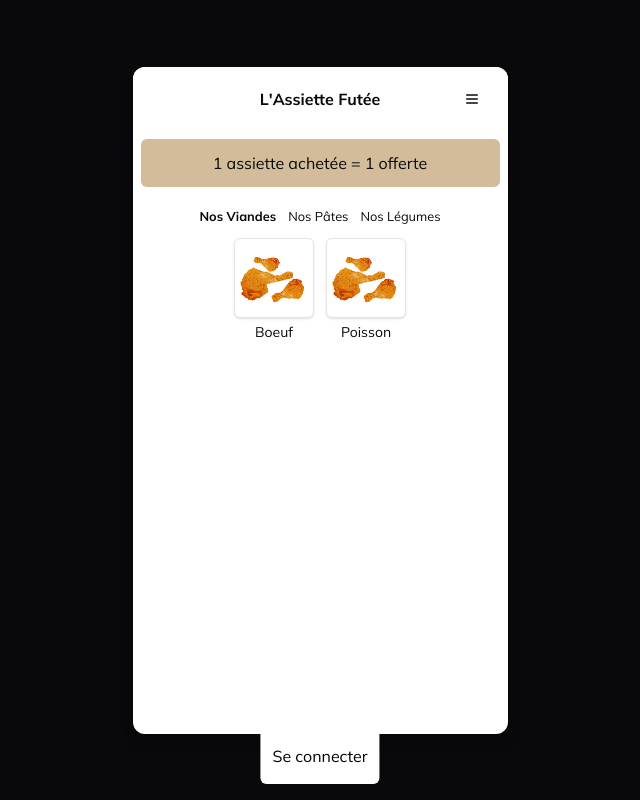
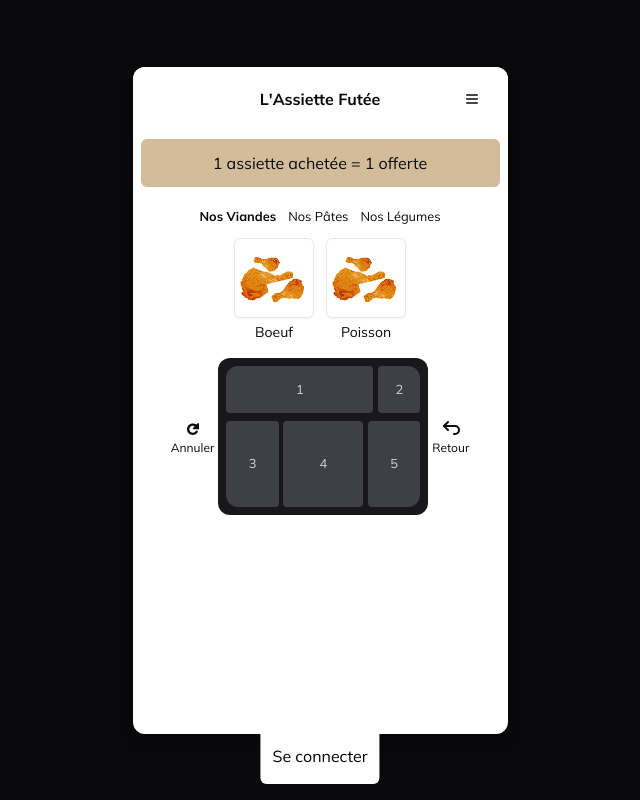
Before and after one commit to soufcod3/lassiettefutee, a Next.js app: page /compositeur in a window 1280 px wide. Shown: the whole page, without its empty margins (320-960 px from the left). Built offline with nearby package versions, Linux system fonts and the light colour scheme; no server answers.

Commit message:
plate setup

```diff
--- a/app/(root)/compositeur/page.tsx
+++ b/app/(root)/compositeur/page.tsx
@@ -1,4 +1,4 @@
-import Plate from "@/components/compositeur/Plate";
+import PlateCompositor from "@/components/compositeur/PlateCompositor";
 import AdBanner from "@/components/shared/AdBanner";
 import DrawerComponent from "@/components/shared/DrawerComponent";
 import Navbar from "@/components/shared/Navbar";
@@ -8,7 +8,7 @@ export default function Compositeur() {
         <div className="bg-background">
             <Navbar />
             <AdBanner />
-            <Plate />
+            <PlateCompositor />
             <DrawerComponent />
       </div>
     )
--- a/app/globals.css
+++ b/app/globals.css
@@ -71,6 +71,10 @@ body {
   }
 }
 
+.bg-background {
+  background-color: #;
+}
+
 .badge-container {
   top: -.5rem;
   right: -.5rem;
@@ -88,3 +92,11 @@ body {
   border-radius: .3rem;
   background-color: #0f0f0f;
 }
+
+.w-18 {
+  width: 4.5rem;
+}
+
+.h-50 {
+  height: 12.5rem;
+}
--- a/components/compositeur/Plate.tsx
+++ /dev/null
@@ -1,67 +0,0 @@
-"use client";
-
-import { useState } from "react";
-import { Card } from "../ui/card";
-
-import Image from "next/image";
-
-const Plate = () => {
-    return (
-        <div className="">
-            <Ingredients />
-        </div>
-    )
-}
-
-export default Plate;
-
-
-const Ingredients = () => {
-
-    const [selectedCategory, setSelectedCategory] = useState<string>("Nos Viandes");
-
-    const ingredients = {
-        "Nos Viandes": [
-            { "name": "Boeuf", "image": "/assets/ingredients/tenders.png" },
-            { "name": "Poisson", "image": "/assets/ingredients/tenders.png" }
-        ],
-        "Nos Pâtes": [
-            { "name": "Pâtes", "image": "/assets/ingredients/tenders.png" },
-            { "name": "Riz", "image": "/assets/ingredients/tenders.png" },
-            { "name": "Pâtes", "image": "/assets/ingredients/tenders.png" }
-        ],
-        "Nos Légumes": [
-            { "name": "Tomate", "image": "/assets/ingredients/tenders.png" },
-            { "name": "Oignon", "image": "/assets/ingredients/tenders.png" },
-            { "name": "Patates", "image": "/assets/ingredients/tenders.png" },
-            { "name": "Carotte", "image": "/assets/ingredients/tenders.png" },
-            { "name": "Tomate", "image": "/assets/ingredients/tenders.png" },
-            { "name": "Oignon", "image": "/assets/ingredients/tenders.png" },
-            { "name": "Patates", "image": "/assets/ingredients/tenders.png" },
-            { "name": "Carotte", "image": "/assets/ingredients/tenders.png" }
-        ]
-    };
-
-    return (
-        <>
-            <div className="flex gap-3 justify-center my-3">
-                {Object.keys(ingredients).map((category, index) => (
-                    <small key={index} className={`flex ${selectedCategory === category ? "font-semibold" : ""}`} onClick={() => setSelectedCategory(category)}>{category}</small>
-                ))}
-            </div>
-            {/* Carousel des ingrédients */}
-            <div className="flex justify-center">
-                <div className="flex gap-3 overflow-x-auto px-5 pb-3">
-                    {ingredients[selectedCategory as keyof typeof ingredients].map((ingredient, index) => (
-                        <div key={index} className="flex flex-col items-center justify-center">
-                            <Card className="rounded-md aspect-square flex items-center justify-center w-20 h-20">
-                                <Image src={ingredient.image} alt={ingredient.name} width={70} height={70} />
-                            </Card>
-                            <p className="text-center text-sm my-1">{ingredient.name}</p>
-                        </div>
-                    ))}
-                </div>
-            </div>
-        </>
-    )
-}
--- /dev/null
+++ b/components/compositeur/PlateCompositor.tsx
@@ -0,0 +1,138 @@
+"use client";
+
+import { useState } from "react";
+import { Card } from "../ui/card";
+
+import Image from "next/image";
+import { TiRefresh } from "react-icons/ti";
+import { TbArrowBackUp } from "react-icons/tb";
+
+
+
+
+const PlateCompositor = () => {
+    return (
+        <div className="flex flex-col items-center">
+            <Ingredients />
+            <div className="flex justify-center items-center gap-1">
+                <ResetButton />
+                <Plate />
+                <BackButton />
+            </div>
+        </div>
+    );
+};
+
+
+export default PlateCompositor;
+
+
+const Ingredients = () => {
+
+    const [selectedCategory, setSelectedCategory] = useState<string>("Nos Viandes");
+
+    const ingredients = {
+        "Nos Viandes": [
+            { "name": "Boeuf", "image": "/assets/ingredients/tenders.png" },
+            { "name": "Poisson", "image": "/assets/ingredients/tenders.png" }
+        ],
+        "Nos Pâtes": [
+            { "name": "Pâtes", "image": "/assets/ingredients/tenders.png" },
+            { "name": "Riz", "image": "/assets/ingredients/tenders.png" },
+            { "name": "Pâtes", "image": "/assets/ingredients/tenders.png" }
+        ],
+        "Nos Légumes": [
+            { "name": "Tomate", "image": "/assets/ingredients/tenders.png" },
+            { "name": "Oignon", "image": "/assets/ingredients/tenders.png" },
+            { "name": "Patates", "image": "/assets/ingredients/tenders.png" },
+            { "name": "Carotte", "image": "/assets/ingredients/tenders.png" },
+            { "name": "Tomate", "image": "/assets/ingredients/tenders.png" },
+            { "name": "Oignon", "image": "/assets/ingredients/tenders.png" },
+            { "name": "Patates", "image": "/assets/ingredients/tenders.png" },
+            { "name": "Carotte", "image": "/assets/ingredients/tenders.png" }
+        ]
+    };
+
+    return (
+        <>
+            <div className="flex gap-3 justify-center my-3">
+                {Object.keys(ingredients).map((category, index) => (
+                    <small key={index} className={`flex ${selectedCategory === category ? "font-semibold" : ""}`} onClick={() => setSelectedCategory(category)}>{category}</small>
+                ))}
+            </div>
+            {/* Carousel des ingrédients */}
+            <div className="flex justify-center">
+                <div className="flex gap-3 overflow-x-auto px-5 pb-3">
+                    {ingredients[selectedCategory as keyof typeof ingredients].map((ingredient, index) => (
+                        <div key={index} className="flex flex-col items-center justify-center">
+                            <Card className="rounded-md aspect-square flex items-center justify-center w-20 h-20 bg-white border-gray-200 shadow-sm">
+                                <Image src={ingredient.image} alt={ingredient.name} width={70} height={70} />
+                            </Card>
+                            <p className="text-center text-sm my-1">{ingredient.name}</p>
+                        </div>
+                    ))}
+                </div>
+            </div>
+        </>
+    )
+}
+
+const Plate = () => {
+
+    const [selectedComp, setSelectedComp] = useState<number | null>(null);
+
+
+    return (
+        <div className="plate-container mx-auto flex justify-center items-center relative aspect-[4/3] min-w-[210px] bg-zinc-900 rounded-xl px-1">
+            {/* if comp is selected, border-2 border-zinc-300 */}
+            <div
+                className={`${selectedComp === 1 ? "border-2 border-zinc-300" : ""} absolute top-2 left-2 comp-1 h-[30%] w-[70%] bg-zinc-700 rounded-sm rounded-tl-xl flex items-center justify-center`}
+                onClick={() => setSelectedComp(1)}
+                role="button">
+                <small className="text-gray-300 text-md">1</small>
+            </div>
+            <div
+                className={`${selectedComp === 2 ? "border-2 border-zinc-300" : ""} absolute top-2 right-2 comp-2 h-[30%] w-[20%] bg-zinc-700 rounded-sm rounded-tr-xl flex items-center justify-center`}
+                onClick={() => setSelectedComp(2)}
+                role="button">
+                <small className="text-gray-300 text-md">2</small>
+            </div>
+            <div
+                className={`${selectedComp === 3 ? "border-2 border-zinc-300" : ""} absolute bottom-2 left-2 comp-3 h-[55%] w-[25%] bg-zinc-700 rounded-sm rounded-bl-xl flex items-center justify-center`}
+                onClick={() => setSelectedComp(3)}
+                role="button">
+                <small className="text-gray-300 text-md">3</small>
+            </div>
+            <div
+                className={`${selectedComp === 4 ? "border-2 border-zinc-300" : ""} absolute bottom-2 left-17 comp-4 h-[55%] w-[38%] bg-zinc-700 rounded-sm flex items-center justify-center`}
+                onClick={() => setSelectedComp(4)}
+                role="button">
+                <small className="text-gray-300 text-md">4</small>
+            </div>
+            <div
+                className={`${selectedComp === 5 ? "border-2 border-zinc-300" : ""} absolute bottom-2 right-2 comp-5 h-[55%] w-[25%] bg-zinc-700 rounded-sm rounded-br-xl flex items-center justify-center`}
+                onClick={() => setSelectedComp(5)}
+                role="button">
+                <small className="text-gray-300 text-md">5</small>
+            </div>
+        </div>
+    )
+}
+
+const ResetButton = () => {
+    return (
+        <div className="flex flex-col items-center justify-center">
+            <TiRefresh className="w-6 h-6" />
+            <p className="text-xs">Annuler</p>
+        </div>
+    )
+}
+
+const BackButton = () => {
+    return (
+        <div className="flex flex-col items-center justify-center">
+            <TbArrowBackUp className="w-6 h-6" />
+            <p className="text-xs">Retour</p>
+        </div>
+    )
+}
```
Also changed, not shown: public/assets/plate-empty.png (added).
